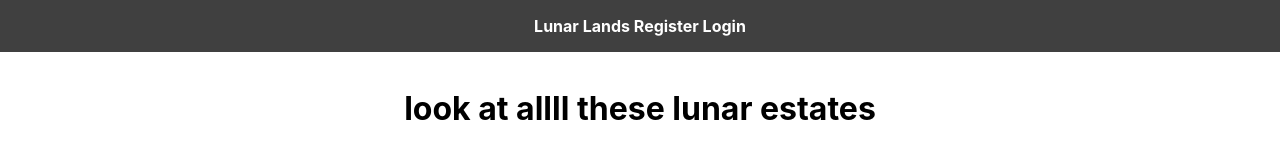
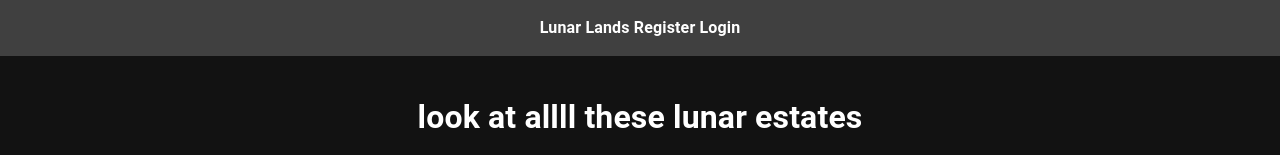
Before and after one commit to GabrielaLokelani/lunarLands, a React (Create React App) app in the folder frontend/: page / in a window 1280 px wide. Shown: the top 155 px of the page. Built offline with nearby package versions, Linux system fonts and the light colour scheme; no server answers.

Commit message:
put app in dark mode

```diff
--- a/frontend/src/App.js
+++ b/frontend/src/App.js
@@ -1,6 +1,8 @@
 
 import './App.css';
 import { BrowserRouter, Link, Route, Routes} from 'react-router-dom'
+import { ThemeProvider, createTheme } from '@mui/material/styles';
+import CssBaseline from '@mui/material/CssBaseline';
 import EstateScreen from './screens/EstateSceen';
 import HomeScreen from './screens/HomeScreen';
 import RegisterScreen from './screens/RegisterScreen';
@@ -8,27 +10,38 @@ import LoginScreen from './screens/LoginScreen';
 
 
 
+
+const darkTheme = createTheme({
+  palette: {
+    mode: 'dark',
+  },
+});
+
 function App() {
+
   return (
     <div className="App">
+       <ThemeProvider theme={darkTheme}>
+       <CssBaseline />
       <BrowserRouter>
     <div>
       <header>
         <Link to='/'>Lunar Lands </Link>
 
-        <Link to='/users/register'> Register </Link>
-        <Link to='/users/login'> Login </Link>
+        <Link to='/user/register'> Register </Link>
+        <Link to='/user/login'> Login </Link>
       </header>
       <main>
         <Routes>
-          <Route path='/users/login' element={<LoginScreen/>} />
-          <Route path='/users/register' element={<RegisterScreen/>} />
+          <Route path='/user/login' element={<LoginScreen/>} />
+          <Route path='/user/register' element={<RegisterScreen/>} />
           <Route path='/estate/:slug' element={<EstateScreen/>} />
           <Route path='/' element={<HomeScreen/>} />
         </Routes>
       </main>
     </div>
     </BrowserRouter>
+    </ThemeProvider>
     </div>
   );
 }
```
